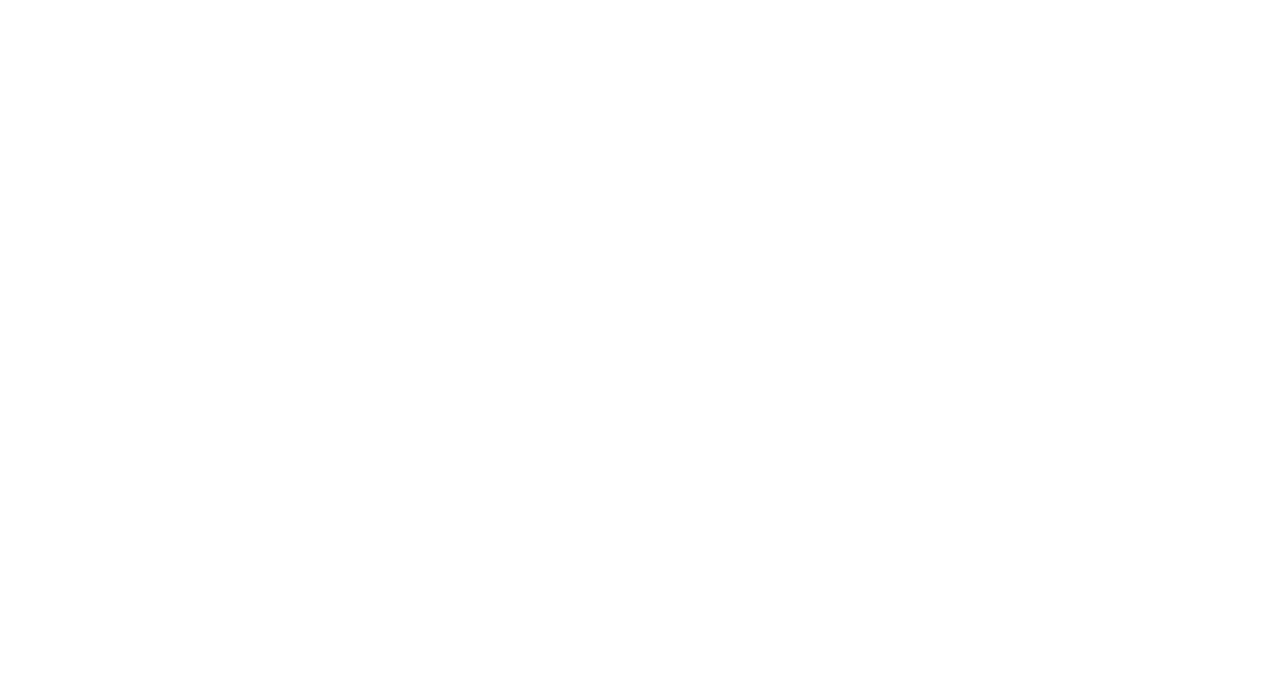
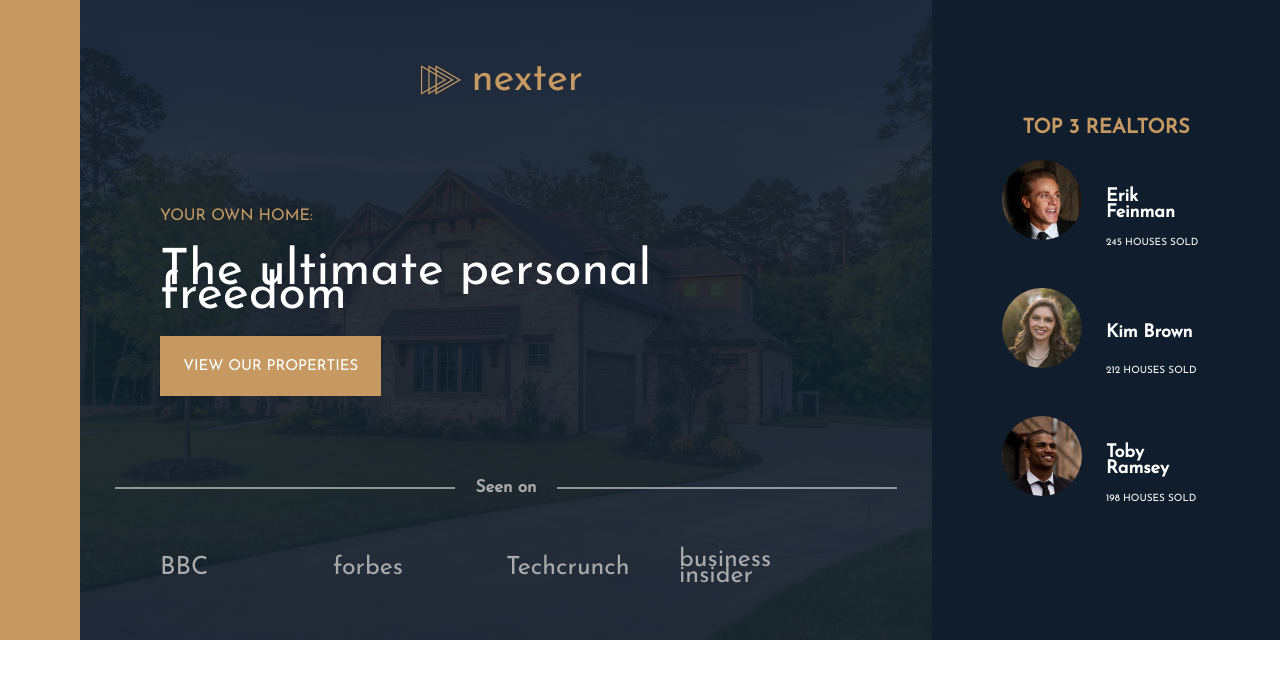
Before and after one commit to Pokdee/Nexter, a website: page index.html in a window 1280 px wide. Drawn offline with nearby package versions, Linux system fonts and the light colour scheme; files that its build step writes are made by us from their sources.

Commit message:
Header Part Complete

```diff
--- a/index.html
+++ b/index.html
@@ -1,17 +1,92 @@
 <!DOCTYPE html>
 <html lang="en">
-    <head>
-        <meta charset="UTF-8">
-        <meta name="viewport" content="width=device-width, initial-scale=1.0">
-        <meta http-equiv="X-UA-Compatible" content="ie=edge">
+  <head>
+    <meta charset="UTF-8" />
+    <meta name="viewport" content="width=device-width, initial-scale=1.0" />
+    <meta http-equiv="X-UA-Compatible" content="ie=edge" />
 
-        <link href="https://fonts.googleapis.com/css?family=Josefin+Sans:300,400,400i|Nunito:300,300i" rel="stylesheet">
-        <link rel="stylesheet" href="css/style.css">
-        <link rel="shortcut icon" type="image/png" href="img/favicon.png">
+    <link
+      href="https://fonts.googleapis.com/css?family=Josefin+Sans:300,400,400i|Nunito:300,300i"
+      rel="stylesheet"
+    />
+    <link rel="stylesheet" href="sass/main.css" />
+    <link rel="shortcut icon" type="image/png" href="img/favicon.png" />
 
-        <title>nexter &mdash; your home, your freedom</title>
-    </head>
-    <body class="container">
+    <title>nexter &mdash; your home, your freedom</title>
+  </head>
+  <body class="container">
+    <div class="sidebar"></div>
+    <div class="content">
+      <header class="header">
+        <div class="info">
+          <div class="logo_n_text">
+            <div class="logo">
+              <img class="logo_icon" src="./img/favicon.png" alt="" />
+              <span class="logo_text"> nexter </span>
+            </div>
+          </div>
 
-    </body>
+          <div class="heading_btn">
+            <h1 class="heading">
+              <span class="heading_primary">your own home:</span
+              ><span class="heading_secondary"
+                >The ultimate personal freedom</span
+              >
+            </h1>
+            <button class="btnview">view our properties</button>
+          </div>
+          <div class="seen-on">
+            <h3 class="seen-on_text">Seen on</h3>
+            <div class="com-list">
+              <div>BBC</div>
+              <div>forbes</div>
+              <div>Techcrunch</div>
+              <div>business insider</div>
+            </div>
+          </div>
+        </div>
+        <div class="realtors-box">
+          <h3 class="realtors-text">Top 3 realtors</h3>
+
+          <div class="realtors-list">
+            <figure class="realtors realtor-1">
+              <img
+                class="realtors-img"
+                src="./img/realtor-1.jpeg"
+                alt="realtor"
+              />
+              <figcaption class="realtors-info">
+                <span class="name">Erik Feinman</span>
+                <span class="record">245 HOUSES SOLD</span>
+              </figcaption>
+            </figure>
+
+            <figure class="realtors realtor-2">
+              <img
+                class="realtors-img"
+                src="./img/realtor-2.jpeg"
+                alt="realtor"
+              />
+              <figcaption class="realtors-info">
+                <span class="name">Kim Brown</span>
+                <span class="record">212 HOUSES SOLD</span>
+              </figcaption>
+            </figure>
+
+            <figure class="realtors realtor-3">
+              <img
+                class="realtors-img"
+                src="./img/realtor-3.jpeg"
+                alt="realtor"
+              />
+              <figcaption class="realtors-info">
+                <span class="name">Toby Ramsey</span>
+                <span class="record">198 HOUSES SOLD</span>
+              </figcaption>
+            </figure>
+          </div>
+        </div>
+      </header>
+    </div>
+  </body>
 </html>
--- a/sass/_base.scss
+++ b/sass/_base.scss
@@ -1,15 +1,33 @@
 // COLOR VARIABLES
 $color-primary: #c69963;
-$color-primary-dark: #B28451;
+$color-primary-dark: #b28451;
 
 $color-secondary: #101d2c;
 
 $color-grey-light-1: #f9f7f6;
 $color-grey-light-2: #aaa;
 
-$color-grey-dark-1: #54483A;
-$color-grey-dark-2: #6D5D4B;
+$color-grey-dark-1: #54483a;
+$color-grey-dark-2: #6d5d4b;
 
+$default-fs: 1.6rem;
 // FONT VARIABLES
-$font-primary: 'Nunito', sans-serif;
-$font-display: 'Josefin Sans', sans-serif;
+$font-primary: "Nunito", sans-serif;
+$font-display: "Josefin Sans", sans-serif;
+
+* {
+  margin: 0%;
+  padding: 0%;
+  box-sizing: inherit;
+}
+
+html {
+  font-size: 62.5%;
+  box-sizing: border-box;
+}
+body {
+  font-family: $font-primary;
+  color: $color-primary;
+  font-weight: 500;
+  line-height: 1.6rem;
+}
--- a/sass/_header.scss
+++ b/sass/_header.scss
@@ -0,0 +1,164 @@
+.header {
+  height: 80vh;
+  font-family: $font-display;
+  display: grid;
+  grid-template-columns: 71% 1fr;
+  .info {
+    height: 100%;
+    grid-column: 1/2;
+    background-image: linear-gradient(
+        to right,
+        rgba($color-secondary, 0.9),
+        rgba($color-secondary, 0.9)
+      ),
+      url(../img/hero.jpeg);
+    background-size: cover;
+    background-repeat: no-repeat;
+    background-position: 50%;
+    display: grid;
+    grid-template-columns: 8rem 1fr 8rem;
+    grid-template-rows: 25% 1fr 25%;
+    .logo_n_text {
+      grid-area: 1/2/2/2;
+      display: grid;
+      justify-content: center;
+      align-content: center;
+      .logo {
+        display: grid;
+        grid-template-columns: 20% 1fr;
+        align-items: center;
+        justify-items: center;
+        grid-gap: 1rem;
+      }
+      .logo_icon {
+        width: 4rem;
+        height: 4rem;
+      }
+      .logo_text {
+        display: inline-block;
+        font-size: 4rem;
+      }
+    }
+    .heading_btn {
+      grid-area: 2/2/3/3;
+      display: grid;
+      grid-template-rows: 15% 40% 30% 15%;
+    }
+    .heading {
+      grid-row: 2/3;
+      font-size: 1.6rem;
+      font-weight: 500;
+
+      &_primary {
+        display: block;
+        text-transform: uppercase;
+        margin-bottom: 4rem;
+      }
+      &_secondary {
+        color: white;
+        font-size: 5rem;
+      }
+    }
+    .btnview {
+      grid-row: 3/4;
+      width: 32%;
+      height: 63%;
+      background-color: $color-primary;
+      text-transform: uppercase;
+      font-size: 1.5rem;
+      border: none;
+      color: white;
+      font-family: inherit;
+
+      @media (hover: hover) {
+        &:hover {
+          background-color: $color-primary-dark;
+        }
+      }
+    }
+    .seen-on {
+      grid-area: 3/2/4/3;
+      font-size: 2.5rem;
+      color: $color-grey-light-2;
+      display: grid;
+      grid-template-rows: 10% 1fr;
+      justify-items: center;
+      &_text {
+        font-size: 1.7rem;
+        position: relative;
+
+        &::before,
+        &::after {
+          content: "";
+          width: 340px;
+          height: 1px;
+          background-color: white;
+          position: absolute;
+          top: 50%;
+        }
+        &::before {
+          left: 50%;
+
+          transform: translate(-115%, -50%);
+        }
+        &::after {
+          right: 50%;
+
+          transform: translate(115%, -50%);
+        }
+      }
+      .com-list {
+        display: grid;
+        grid-template-columns: repeat(4, 1fr);
+        align-items: center;
+      }
+    }
+  }
+  .realtors-box {
+    grid-column: 2/3;
+    background-color: $color-secondary;
+    display: grid;
+    grid-template-columns: 20% 1fr 20%;
+    grid-template-rows: 15% 10% 1fr 15%;
+    justify-items: center;
+    align-items: center;
+    .realtors-text {
+      grid-row: 2/3;
+      grid-column: 2/3;
+      font-size: 2rem;
+      text-transform: uppercase;
+    }
+
+    .realtors-list {
+      grid-area: 3/2/4/3;
+      align-self: stretch;
+      justify-self: stretch;
+      display: grid;
+      grid-template-rows: repeat(3, 1fr);
+    }
+    .realtors {
+      display: grid;
+      grid-template-columns: 1fr 1fr;
+    }
+
+    .realtors-img {
+      width: 8rem;
+      height: 8rem;
+      border-radius: 50%;
+    }
+    .realtors-info {
+      display: grid;
+      align-items: center;
+      grid-template-rows: 1fr 30% 30% 1fr;
+      color: white;
+      .name {
+        grid-row: 2/3;
+        font-size: 1.8rem;
+        font-weight: 600;
+      }
+      .record {
+        grid-row: 3/4;
+      }
+    }
+  }
+}
--- a/sass/_homes.scss
+++ b/sass/_homes.scss
@@ -0,0 +1,15 @@
+.container {
+  width: 100vw;
+  height: auto;
+  display: grid;
+  grid-template-columns: 8rem 1fr;
+  .sidebar {
+    background-color: $color-primary;
+    grid-column: 1/2;
+    height: 100%;
+  }
+  .content {
+    grid-column: 2/3;
+    height: 100%;
+  }
+}
```
Also changed, not shown: package.json (+18 -10 lines), readme.txt (added), sass/main.css (added), 3 other files.
